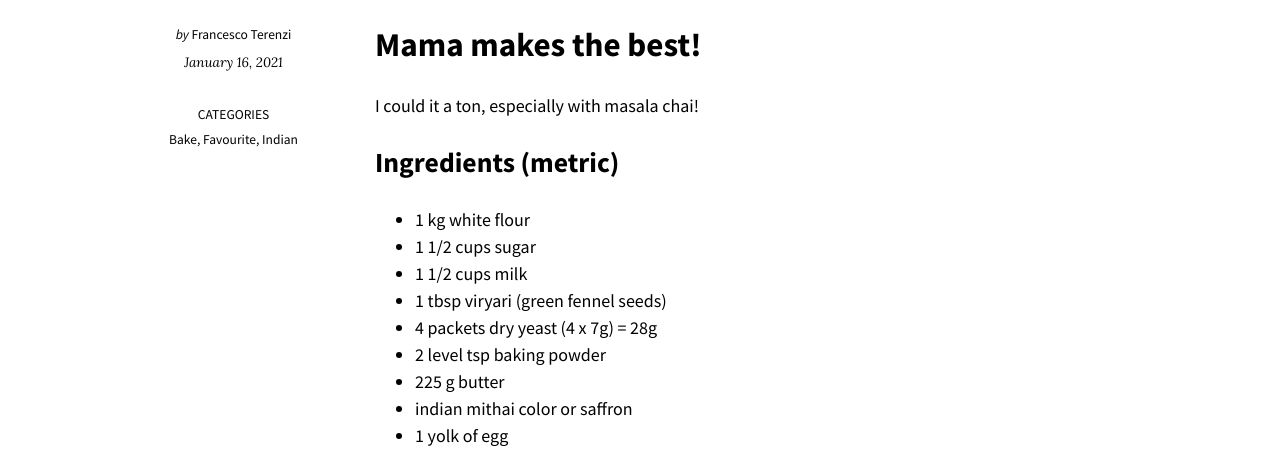
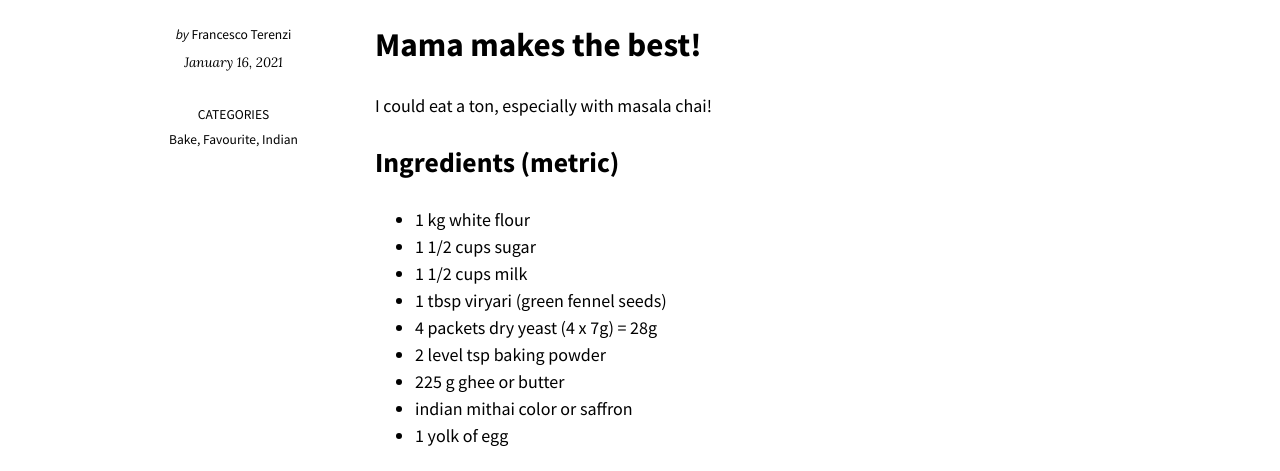
Before and after one commit to fraterenz/recipes, a Jekyll site: the page built from _posts/2021-01-16-yellow-toast.md, in a window 1280 px wide. Shown: the part 279-750 px from the top of the page. Built offline with Jekyll 4.4.1, drawn with Linux system fonts in a browser that asks for light colours; nearby versions of some CDN libraries.

Commit message:
yellow toast

```diff
--- a/_posts/2021-01-16-yellow-toast.md
+++ b/_posts/2021-01-16-yellow-toast.md
@@ -9,7 +9,7 @@ categories:
 ---
 # Mama makes the best!
 
-I could it a ton, especially with masala chai!
+I could eat a ton, especially with masala chai!
 
 ## Ingredients (metric)
 
@@ -19,7 +19,7 @@ I could it a ton, especially with masala chai!
 - 1 tbsp viryari (green fennel seeds)
 - 4 packets dry yeast (4 x 7g) = 28g
 - 2 level tsp baking powder
-- 225 g butter
+- 225 g ghee or butter
 - indian mithai color or saffron
 - 1 yolk of egg
 
```
